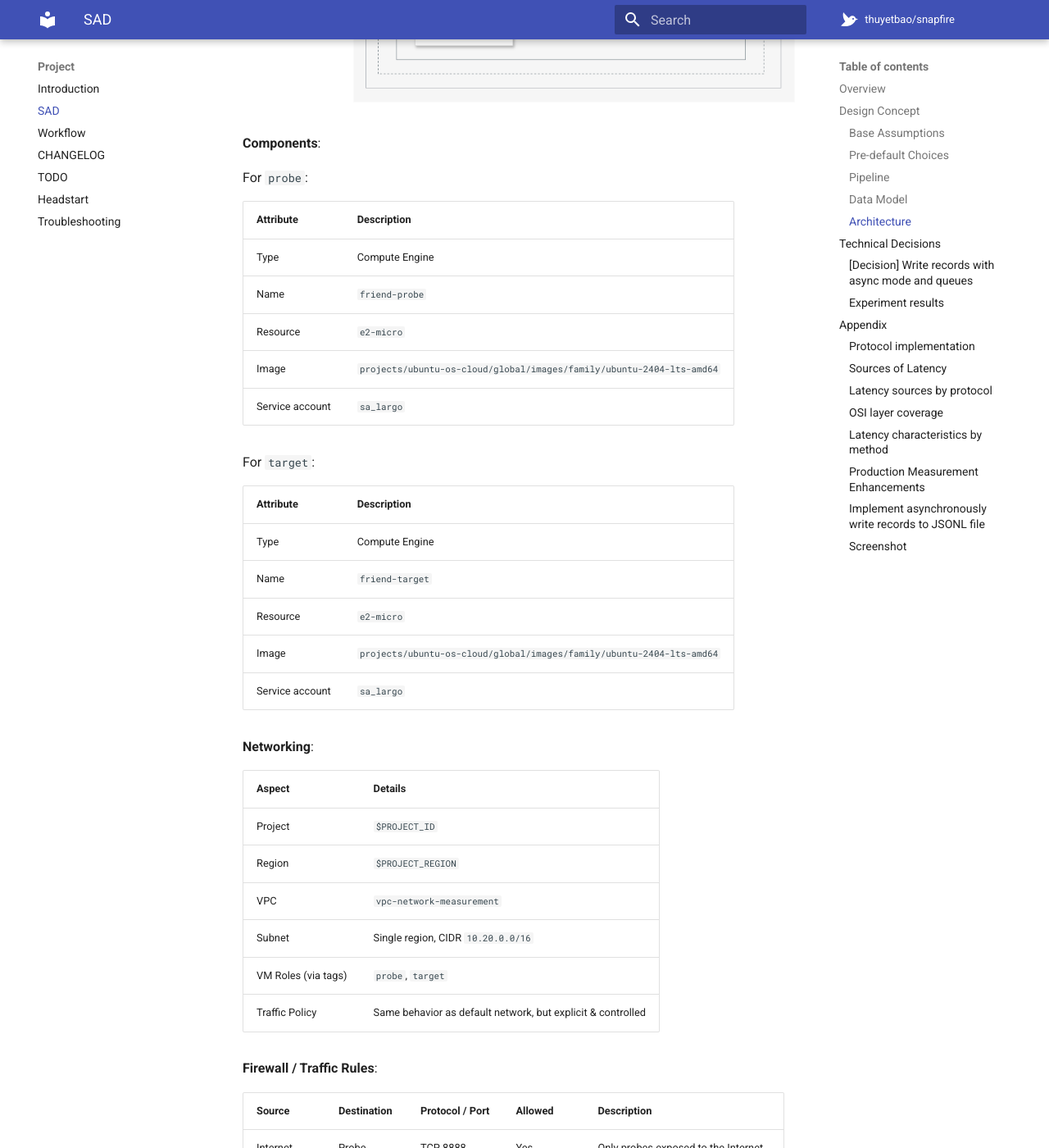
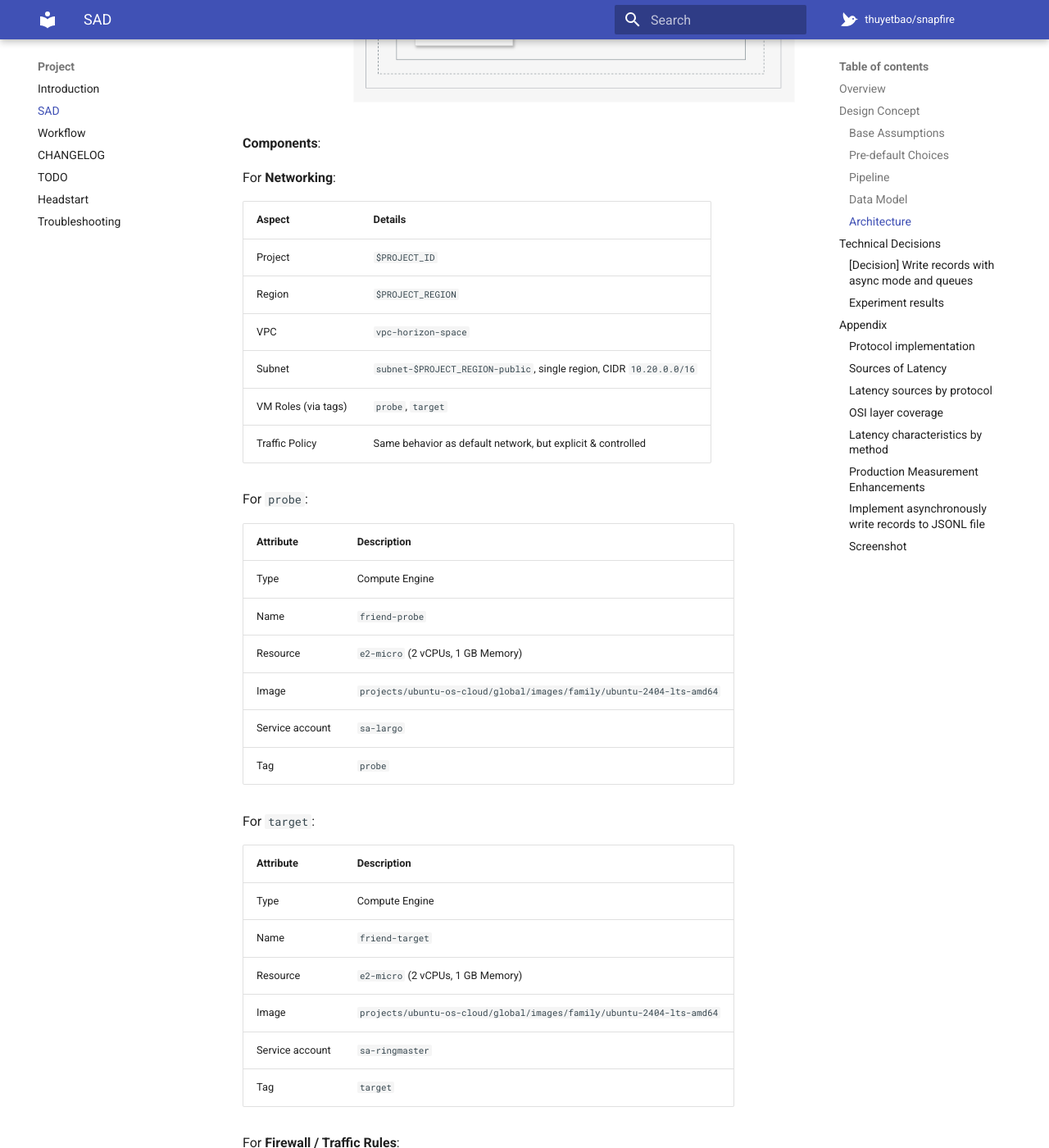
Before and after one commit to thuyetbao/snapfire, an MkDocs documentation site: the page built from docs/sad.md, in a window 1280 px wide and 1400 px high, scrolled down 11011 px. Shown: the whole window at 82% size. Built offline with MkDocs 1.6.1 and Material for MkDocs 9.7.7, drawn with Linux system fonts in a browser that asks for light colours; comment, search, counter and statistics services are not loaded.

Commit message:
Updated the component

```diff
--- a/docs/sad.md
+++ b/docs/sad.md
@@ -382,15 +382,27 @@ The architecture of the system is as follows:
 
 **Components**:
 
+For **Networking**:
+
+| Aspect              | Details                                                             |
+| ------------------- | ------------------------------------------------------------------- |
+| Project             | `$PROJECT_ID`                                                       |
+| Region              | `$PROJECT_REGION`                                                   |
+| VPC                 | `vpc-horizon-space`                                                 |
+| Subnet              | `subnet-$PROJECT_REGION-public`, single region, CIDR `10.20.0.0/16` |
+| VM Roles (via tags) | `probe`, `target`                                                   |
+| Traffic Policy      | Same behavior as default network, but explicit & controlled         |
+
 For `probe`:
 
 | Attribute       | Description                                                           |
 | --------------- | --------------------------------------------------------------------- |
 | Type            | Compute Engine                                                        |
 | Name            | `friend-probe`                                                        |
-| Resource        | `e2-micro`                                                            |
+| Resource        | `e2-micro` (2 vCPUs, 1 GB Memory)                                     |
 | Image           | `projects/ubuntu-os-cloud/global/images/family/ubuntu-2404-lts-amd64` |
-| Service account | `sa_largo`                                                            |
+| Service account | `sa-largo`                                                            |
+| Tag             | `probe`                                                               |
 
 For `target`:
 
@@ -398,22 +410,12 @@ For `target`:
 | --------------- | --------------------------------------------------------------------- |
 | Type            | Compute Engine                                                        |
 | Name            | `friend-target`                                                       |
-| Resource        | `e2-micro`                                                            |
+| Resource        | `e2-micro` (2 vCPUs, 1 GB Memory)                                     |
 | Image           | `projects/ubuntu-os-cloud/global/images/family/ubuntu-2404-lts-amd64` |
-| Service account | `sa_largo`                                                            |
+| Service account | `sa-ringmaster`                                                       |
+| Tag             | `target`                                                              |
 
-**Networking**:
-
-| Aspect              | Details                                                     |
-| ------------------- | ----------------------------------------------------------- |
-| Project             | `$PROJECT_ID`                                               |
-| Region              | `$PROJECT_REGION`                                           |
-| VPC                 | `vpc-network-measurement`                                   |
-| Subnet              | Single region, CIDR `10.20.0.0/16`                          |
-| VM Roles (via tags) | `probe`, `target`                                           |
-| Traffic Policy      | Same behavior as default network, but explicit & controlled |
-
-**Firewall / Traffic Rules**:
+For **Firewall / Traffic Rules**:
 
 | Source   | Destination | Protocol / Port | Allowed | Description                            |
 | -------- | ----------- | --------------- | ------- | -------------------------------------- |
```
